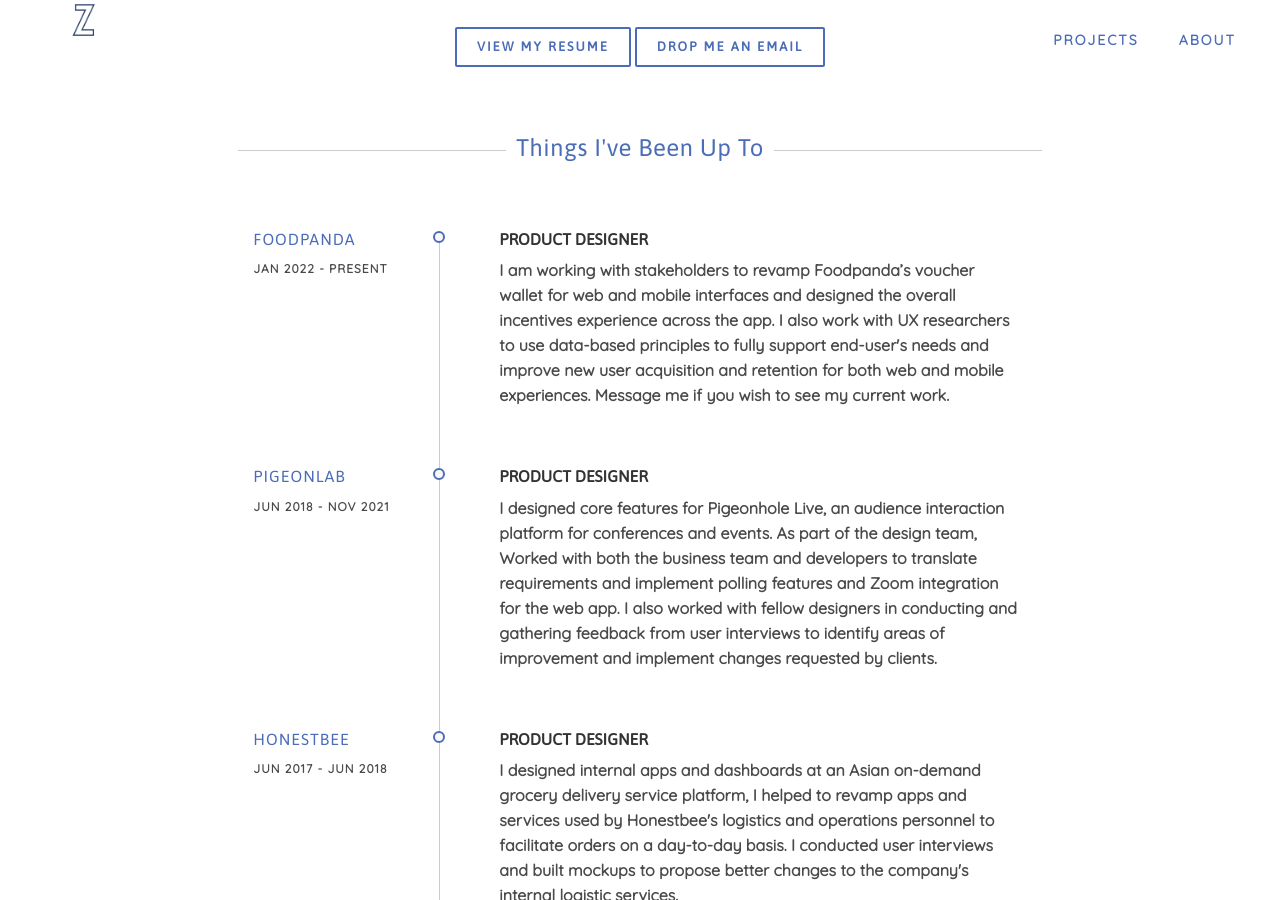
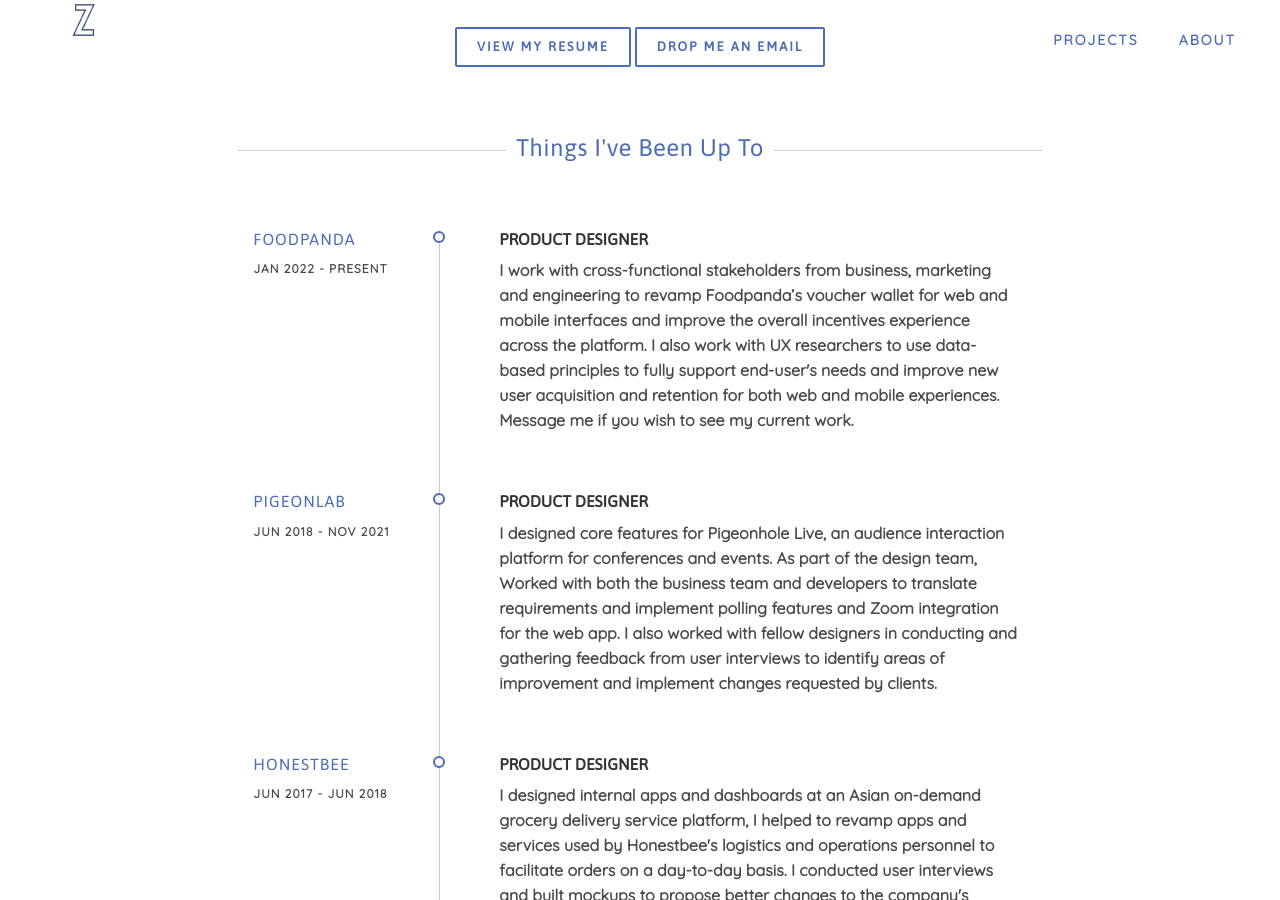
Before and after one commit to yzixuan/yzixuan.github.io, a Jekyll site: the page built from aboutme.html, in a window 1280 px wide and 900 px high, scrolled down 459 px. Built offline with Jekyll 4.4.1, drawn with Linux system fonts in a browser that asks for light colours; nearby versions of some CDN libraries.

Commit message:
update experience

```diff
--- a/_includes/experience.html
+++ b/_includes/experience.html
@@ -23,7 +23,7 @@
           </div>
           <div class="timeline-description">
             <h4>Product Designer</h4>
-            <p>I am working with stakeholders to revamp Foodpanda’s voucher wallet for web and mobile interfaces and designed the overall incentives experience across the app.
+            <p>I work with cross-functional stakeholders from business, marketing and engineering to revamp Foodpanda’s voucher wallet for web and mobile interfaces and improve the overall incentives experience across the platform.
               I also work with UX researchers to use data-based principles to fully support end-user's needs and improve new user acquisition and retention for both web and mobile experiences.
               Message me if you wish to see my current work.</p>
           </div>
```
